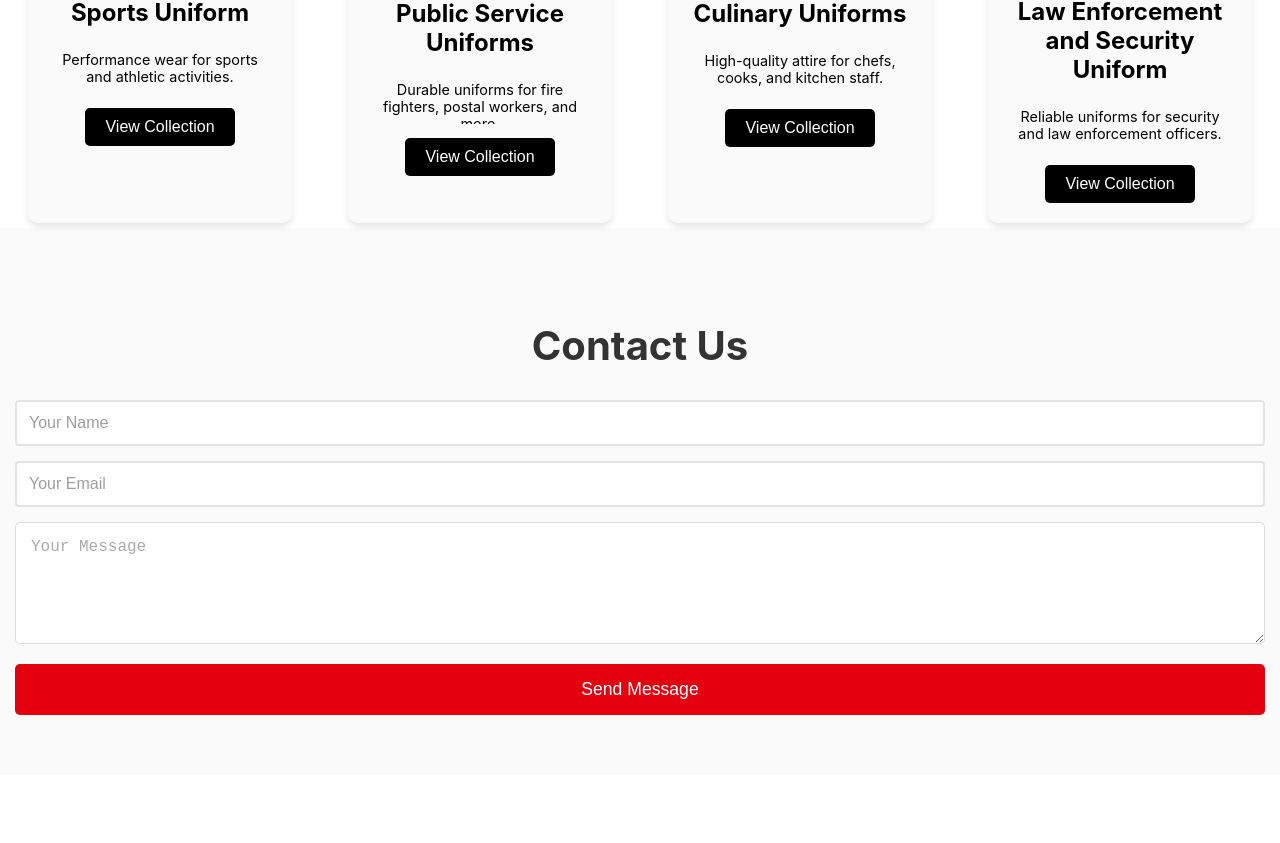
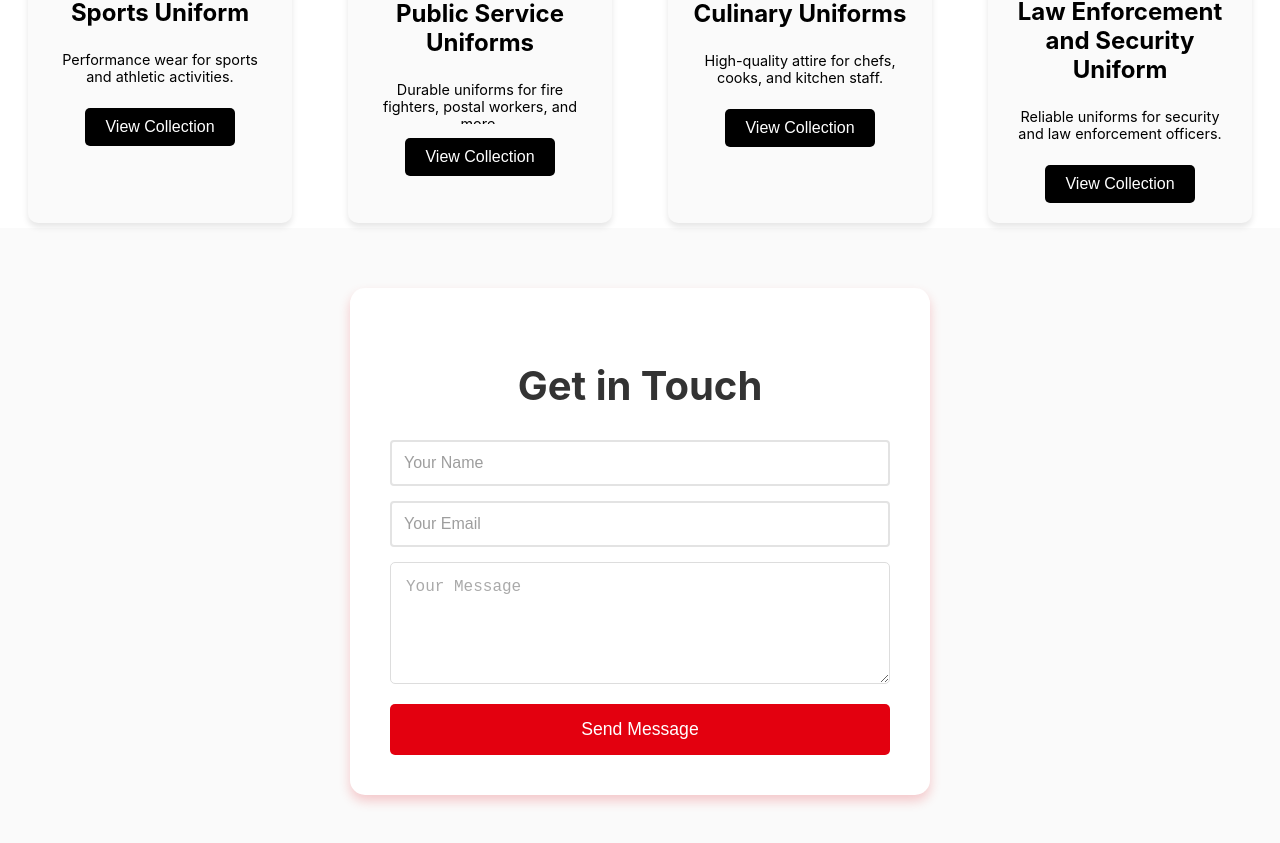
Before and after one commit to pmeet3720/Unitry_website, a React (Create React App) app: page / in a window 1280 px wide. Shown: the part 2241-3084 px from the top of the page. Before the commit the page ends 3016 px from the top, so only its background shows below. Built offline with nearby package versions, Linux system fonts and the light colour scheme.

Commit message:
Updated Contact Form

```diff
--- a/src/components/AboutUsSection/styles.module.css
+++ b/src/components/AboutUsSection/styles.module.css
@@ -13,11 +13,10 @@
   max-width: 1000px;
   margin: 5px auto;
   padding: 30px;
-  background-color: #fff; /* White background for the container */
-  box-shadow: 0 6px 12px rgba(227, 0, 15, 0.2); /* Red shadow with some transparency */
+  background-color: #fff;
+  box-shadow: 0 6px 12px rgba(227, 0, 15, 0.2);
   border-radius: 15px;
 }
-
 .about_section h2 {
   color: #333; /* Black color for the heading */
   margin-bottom: 30px;
--- a/src/components/ContactForm/ContactForm.css
+++ b/src/components/ContactForm/ContactForm.css
@@ -1,24 +1,25 @@
-/* ContactForm.css */
-.contact-form-section {
-  background-color: #fafafa; /* Neutral background */
-  padding: 60px 15px; /* More padding at the top and bottom */
+/* Updated class names to match the new React component structure */
+
+.contact-section {
+  background-color: #fafafa;
+  padding: 60px 15px;
   text-align: center;
 }
 
-.container {
-  max-width: 500px !important;  /* Changed from width to max-width and set to 500px with !important */
-  width: 100%; /* Ensure it takes up 100% of the parent width up to 500px */
-  margin: 0 auto; /* Center the container */
-  padding: 40px; /* Increase padding for a taller form */
-  background-color: #fff; /* White background for the container */
-  box-shadow: 0 6px 12px rgba(227, 0, 15, 0.2); /* Red shadow for consistency */
-  border-radius: 15px; /* Rounded corners */
+.contact-wrapper {
+  max-width: 500px !important;
+  width: 100%;
+  margin: 0 auto;
+  padding: 40px;
+  background-color: #fff;
+  box-shadow: 0 6px 12px rgba(227, 0, 15, 0.2);
+  border-radius: 15px;
 }
 
-.contact-form-section h2 {
-  color: #333; /* Black text for heading */
-  margin-bottom: 30px; /* More space below the heading */
-  font-size: 2.5rem; /* Large font size for heading */
+.contact-section h2 {
+  color: #333;
+  margin-bottom: 30px;
+  font-size: 2.5rem;
 }
 
 form {
@@ -28,40 +29,40 @@ form {
 
 input,
 textarea {
-  padding: 15px; /* Comfortable padding inside the fields */
-  margin-bottom: 20px; /* Space between fields */
-  border: 1px solid #ddd; /* Light grey border for inputs */
-  border-radius: 5px; /* Slightly rounded corners for the inputs */
-  font-size: 1rem; /* Standard font size for inputs */
+  padding: 15px;
+  margin-bottom: 20px;
+  border: 1px solid #ddd;
+  border-radius: 5px;
+  font-size: 1rem;
 }
 
 input::placeholder,
 textarea::placeholder {
-  color: #aaa; /* Grey color for placeholder text */
+  color: #aaa;
 }
 
-.submit-button {
-  padding: 15px 30px; /* Padding for the button */
-  font-size: 1.1rem; /* Slightly larger font size for the button text */
-  color: #fff; /* White text for the button */
-  background-color: #e3000f; /* Red background for the button */
+.send-btn {
+  padding: 15px 30px;
+  font-size: 1.1rem;
+  color: #fff;
+  background-color: #e3000f;
   border: none;
-  border-radius: 5px; /* Rounded corners for the button */
+  border-radius: 5px;
   cursor: pointer;
-  transition: background-color 0.3s ease; /* Smooth transition for hover effect */
+  transition: background-color 0.3s ease;
 }
 
-.submit-button:hover {
-  background-color: #db4d4d; /* Darker red on hover */
+.send-btn:hover {
+  background-color: #db4d4d;
 }
 
 @media (max-width: 768px) {
-  .container {
-    padding: 40px 20px; /* Adjusted padding for mobile */
+  .contact-wrapper {
+    padding: 40px 20px;
   }
 
   input,
   textarea {
-    padding: 10px; /* Reduced padding for mobile */
+    padding: 10px;
   }
 }
--- a/src/components/ContactForm/ContactForm.js
+++ b/src/components/ContactForm/ContactForm.js
@@ -1,24 +1,21 @@
-// ContactForm.js
 import React from 'react';
-import './ContactForm.css'; // Ensure you create this CSS file for styling
+import './ContactForm.css'; // Make sure this CSS file is updated with new class names
 
 const ContactForm = () => {
-  // Function to handle form submission
   const handleSubmit = (event) => {
     event.preventDefault();
-    // Here you would handle the form submission, e.g., sending data to a server or an email service
     alert('Form submitted!');
   };
 
   return (
-    <section className="contact-form-section">
-      <div className="container_contact">
-        <h2>Contact Us</h2>
+    <section className="contact-section">
+      <div className="contact-wrapper">
+        <h2>Get in Touch</h2>
         <form onSubmit={handleSubmit}>
           <input type="text" placeholder="Your Name" required />
           <input type="email" placeholder="Your Email" required />
           <textarea placeholder="Your Message" rows="5" required></textarea>
-          <button type="submit" className="submit-button">Send Message</button>
+          <button type="submit" className="send-btn">Send Message</button>
         </form>
       </div>
     </section>
```
